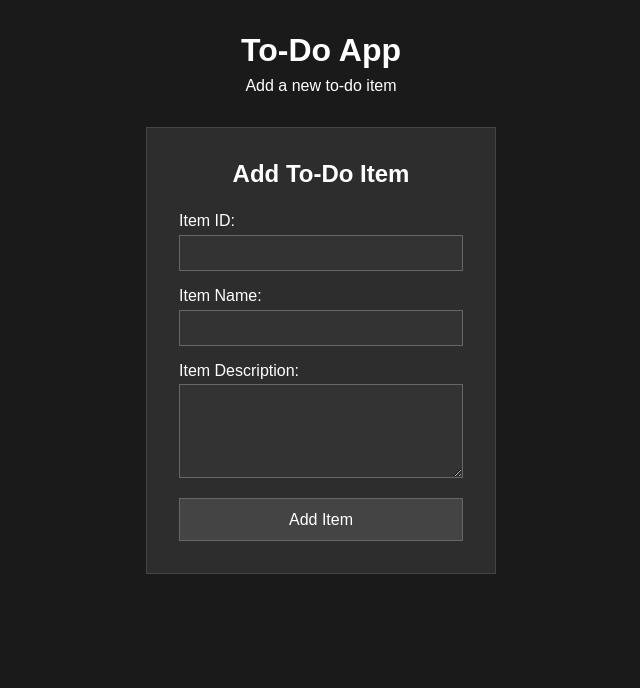
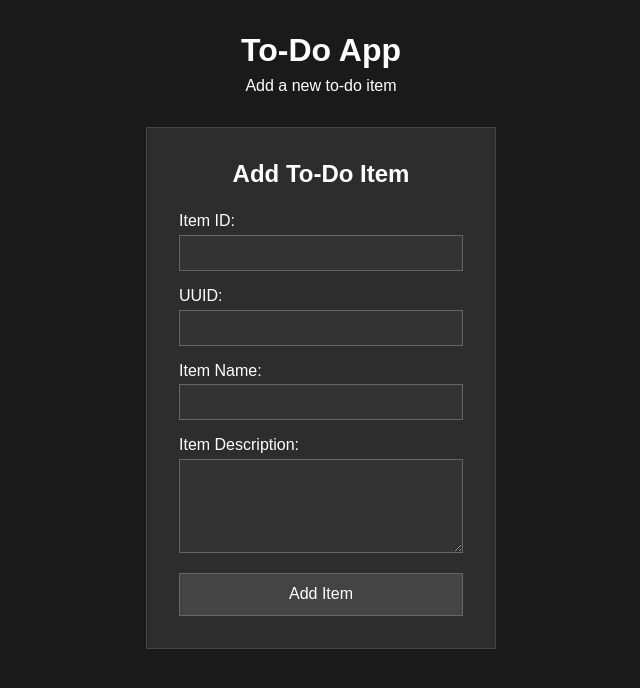
Before and after one commit to atulkumbhar85/flask-project, a Flask app: page / in a window 1280 px wide. Shown: the top 688 px of the page, without its empty margins (319-959 px from the left). Run offline with Flask 3, Linux system fonts and the light colour scheme.

Commit message:
Add item UUID field

```diff
--- a/frontend/templates/index.html
+++ b/frontend/templates/index.html
@@ -115,6 +115,10 @@
                 <input type="text" id="item_id" name="item_id" required>
             </div>
             <div class="form-group">
+                <label for="uuid">UUID:</label>
+                <input type="text" id="uuid" name="uuid" required>
+            </div>
+            <div class="form-group">
                 <label for="item_name">Item Name:</label>
                 <input type="text" id="item_name" name="item_name" required>
             </div>
```
